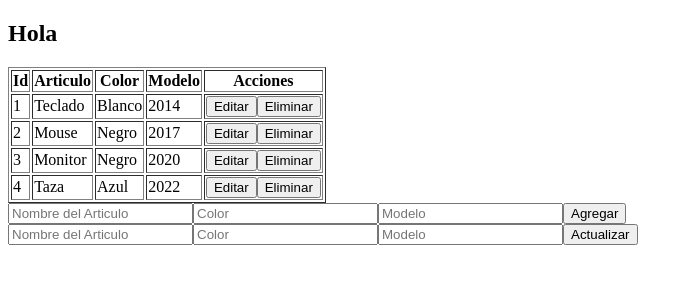
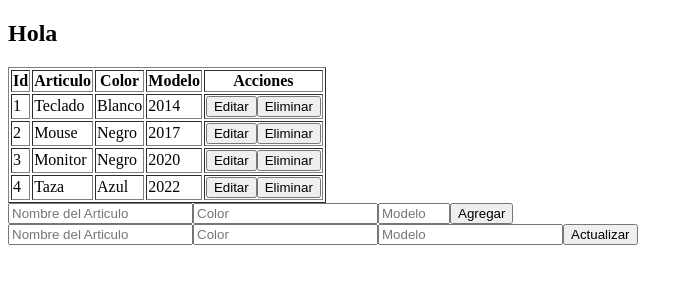
Before and after one commit to matiasmoscone1/crud-simple, a React (Vite) app: page / in a window 1280 px wide. Shown: the top 300 px of the page, without its empty margins (0-693 px from the left). Built offline with nearby package versions, Linux system fonts and the light colour scheme.

Commit message:
Validacion de inputs

```diff
--- a/src/App.jsx
+++ b/src/App.jsx
@@ -37,6 +37,8 @@ function App() {
   const [nuevoColor, setNuevoColor] = useState("");
   const [nuevoModelo, setNuevoModelo] = useState("");
 
+  const [validacion, setValidacion] = useState("");
+
   const nombreInput = useRef(null);
   const colorInput = useRef(null);
   const modeloInput = useRef(null);
@@ -56,11 +58,24 @@ function App() {
       color: nuevoColor,
       modelo: nuevoModelo
     }
+    //Validacion de inputs al agregar producto.
+    if((nuevoNombre && nuevoColor !== "") && (nuevoModelo >= 2000 && nuevoModelo <= 2023)){
+      setProductos([...productos, nuevoArticulo]);
+      setNuevoNombre("");
+      setNuevoColor("");
+      setNuevoModelo("");
+    }else{
+      setValidacion("Debe completar todos los campos antes de agregar un producto");
+      setTimeout(() => {
+        setValidacion("");
+      }, 3000);
+    }
 
-    setProductos([...productos, nuevoArticulo]);
-    setNuevoNombre("");
-    setNuevoColor("");
-    setNuevoModelo("");
+    var input = document.getElementById("validacionModelo");
+
+    input.oninvalid = (e) => e.target.setCustomValidity("El modelo debe ser entre 2000 y 2023");
+
+
   }
 
   const editarArticulo = (producto) => {
@@ -81,7 +96,6 @@ function App() {
     colorInput.current.value = "";
     modeloInput.current.value = "";
   }
-
 
 
 
@@ -120,21 +134,24 @@ function App() {
         </table>
     </div>
 
-    <div>
-      <input type="text" value={nuevoNombre} placeholder="Nombre del Articulo" onChange={(e) => setNuevoNombre(e.target.value)}/>
-      <input type="text" value={nuevoColor} placeholder="Color" onChange={(e) => setNuevoColor(e.target.value)}/>
-      <input type="text" value={nuevoModelo} placeholder="Modelo" onChange={(e) => setNuevoModelo(e.target.value)}/>
+    <form onSubmit={handleSubmit}>
+      <input required type="text" value={nuevoNombre} placeholder="Nombre del Articulo" onChange={(e) => setNuevoNombre(e.target.value)}/>
+      <input required type="text" value={nuevoColor} placeholder="Color" onChange={(e) => setNuevoColor(e.target.value)}/>
+      <input required type="number" min="2000" max="2023" id="validacionModelo" value={nuevoModelo} placeholder="Modelo" onChange={(e) => setNuevoModelo(e.target.value)}/>
       <button onClick={() => {agregarArticulo(nuevoNombre, nuevoColor, nuevoModelo)}}>Agregar</button>
-    </div>
+    </form>
 
 
     <form onSubmit={handleSubmit}>
-      <input type="text" ref={nombreInput} value={productoSeleccionado.nombre} placeholder="Nombre del Articulo" onChange={(e) => setProductoSeleccionado({...productoSeleccionado, nombre: e.target.value})}/>
-      <input type="text" ref={colorInput} value={productoSeleccionado.color} placeholder="Color" onChange={(e) => setProductoSeleccionado({...productoSeleccionado, color: e.target.value})}/>
-      <input type="text" ref={modeloInput} value={productoSeleccionado.modelo} placeholder="Modelo" onChange={(e) => setProductoSeleccionado({...productoSeleccionado, modelo: e.target.value})}/>
+      <input required type="text" ref={nombreInput} value={productoSeleccionado.nombre} placeholder="Nombre del Articulo" onChange={(e) => setProductoSeleccionado({...productoSeleccionado, nombre: e.target.value})}/>
+      <input required type="text" ref={colorInput} value={productoSeleccionado.color} placeholder="Color" onChange={(e) => setProductoSeleccionado({...productoSeleccionado, color: e.target.value})}/>
+      <input required type="email" ref={modeloInput} value={productoSeleccionado.modelo} placeholder="Modelo" onChange={(e) => setProductoSeleccionado({...productoSeleccionado, modelo: e.target.value})}/>
 
       <button type="submit" onClick={() => editarArticulo(productoSeleccionado)}>Actualizar</button>
     </form>
+
+    <span>{validacion}</span>
+
     </>
    )
 }
```
